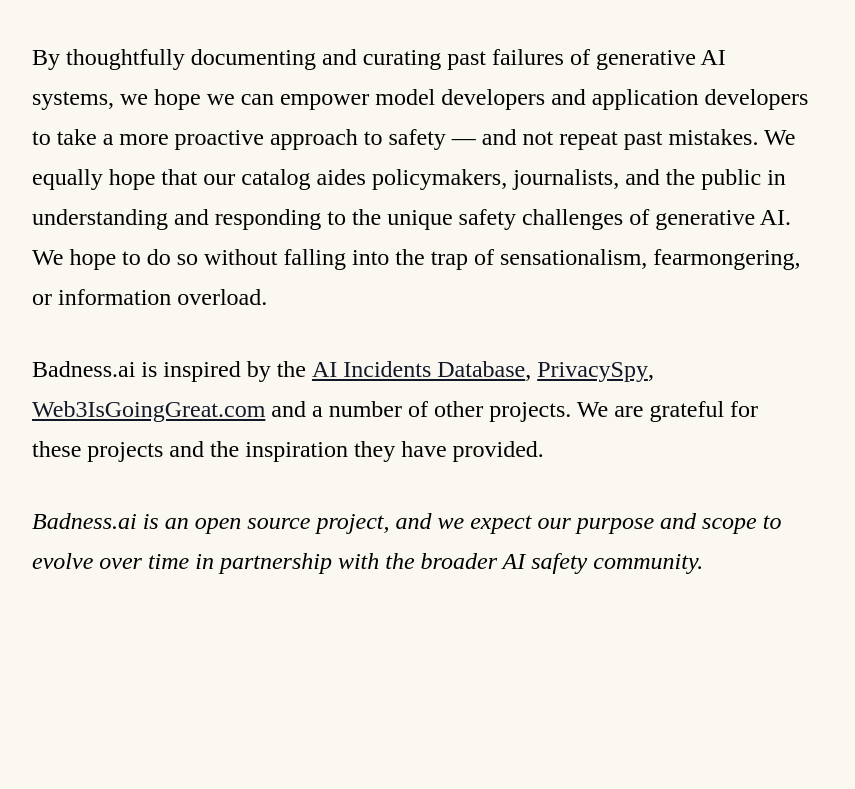
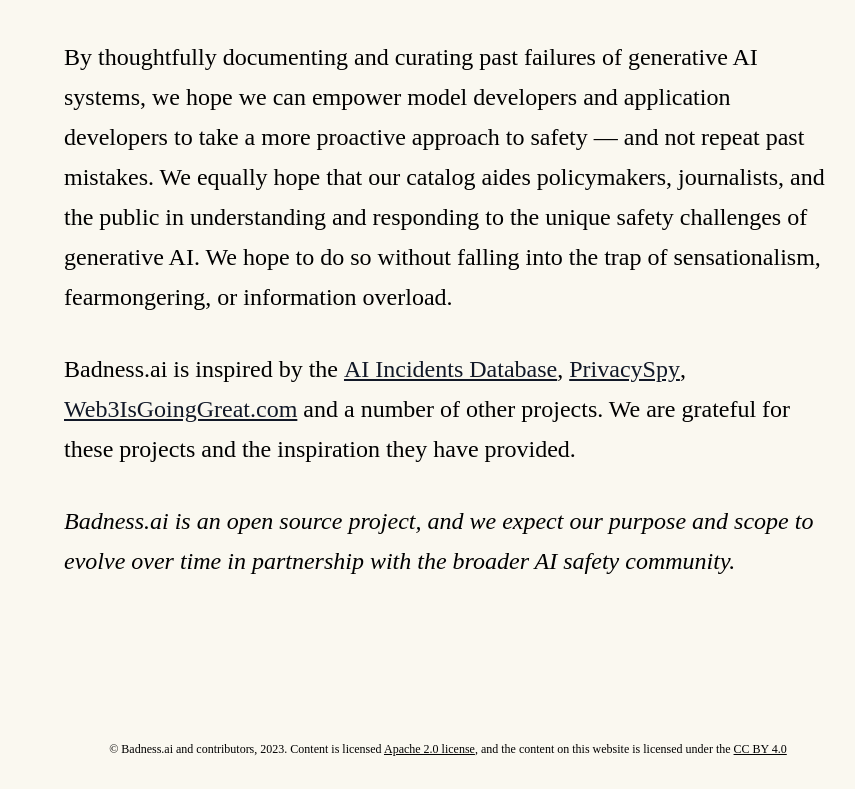
Before and after one commit to badnessdotai/catalog, a Next.js app: page /about in a window 1280 px wide. Shown: the part 1375-2164 px from the top of the page, without its empty margins (192-1047 px from the left). Before the commit the page ends 1988 px from the top, so only its background shows below. Built offline with nearby package versions, Linux system fonts and the light colour scheme; a web font is replaced by a local one.

Commit message:
Add footer (and adjust other pages slightly to make it look good)

```diff
--- a/app/about/page.tsx
+++ b/app/about/page.tsx
@@ -5,9 +5,8 @@ export const metadata = {
 export default function About() {
   return (
     <main>
-      <section className="flex mt-32 lg:mt-64 gap-8">
-        <div className="w-1/6 hidden md:block" />
-        <article className="flex flex-col gap-8 justify-end max-w-5xl">
+      <section className="mt-32 lg:mt-64 w-full">
+        <article className="flex flex-col gap-8 justify-end max-w-3xl mx-auto">
           <h1 className="text-6xl lg:text-9xl font-serif">About Us</h1>
           <p className="text-xl lg:text-4xl font-sans">
             Badness.ai is an open-source, community-operated catalog of harms
--- a/app/contribute/page.tsx
+++ b/app/contribute/page.tsx
@@ -5,9 +5,8 @@ export const metadata = {
 export default function About() {
   return (
     <main>
-      <section className="flex mt-32 lg:mt-64 gap-8">
-        <div className="w-1/6 hidden md:block" />
-        <article className="flex flex-col gap-8 justify-end max-w-5xl">
+      <section className="mt-32 lg:mt-64 w-full">
+        <article className="flex flex-col gap-8 justify-end max-w-3xl mx-auto">
           <h1 className="text-6xl lg:text-9xl font-serif">Contribute</h1>
           <p className="text-xl lg:text-4xl font-sans">
             There&apos;s tons of work to do. Here&apos;s how you can help.
@@ -28,7 +27,12 @@ export default function About() {
               <a href="https://github.com/badnessdotai/catalog/blob/main/LICENSE">
                 Apache 2.0 license
               </a>
-              .
+              , and the content on this website is licensed under the{" "}
+              <a href="https://creativecommons.org/licenses/by/4.0/">
+                CC BY 4.0
+              </a>{" "}
+              license (attribution to &ldquo;Badness.ai&rdquo;). By
+              contributing, you agree to license your content these terms.
             </p>
             <h2>Our Values</h2>
             <p>Our project is guided by the following values:</p>
@@ -96,8 +100,7 @@ export default function About() {
               <a href="https://github.com/badnessdotorg/catalog/blob/main/CODE_OF_CONDUCT.md">
                 code of conduct
               </a>
-              , which is modeled after the Contributor Covenant. All
-              contributions are licensed under the Apache 2.0 license.
+              , which is modeled after the Contributor Covenant.
             </p>
           </div>
         </article>
--- a/app/layout.tsx
+++ b/app/layout.tsx
@@ -39,6 +39,25 @@ export default function RootLayout({
         </nav>
         <hr className="grow mt-2 md:hidden" />
         {children}
+        <footer className="mt-32 flex flex-col gap-8 pt-8">
+          <p className="text-center text-xs">
+            &copy; Badness.ai and contributors, {new Date().getFullYear()}.
+            Content is licensed{" "}
+            <a
+              href="https://github.com/badnessdotai/catalog/blob/main/LICENSE"
+              className="underline"
+            >
+              Apache 2.0 license
+            </a>
+            , and the content on this website is licensed under the{" "}
+            <a
+              href="https://creativecommons.org/licenses/by/4.0/"
+              className="underline"
+            >
+              CC BY 4.0
+            </a>
+          </p>
+        </footer>
       </body>
     </html>
   );
```
